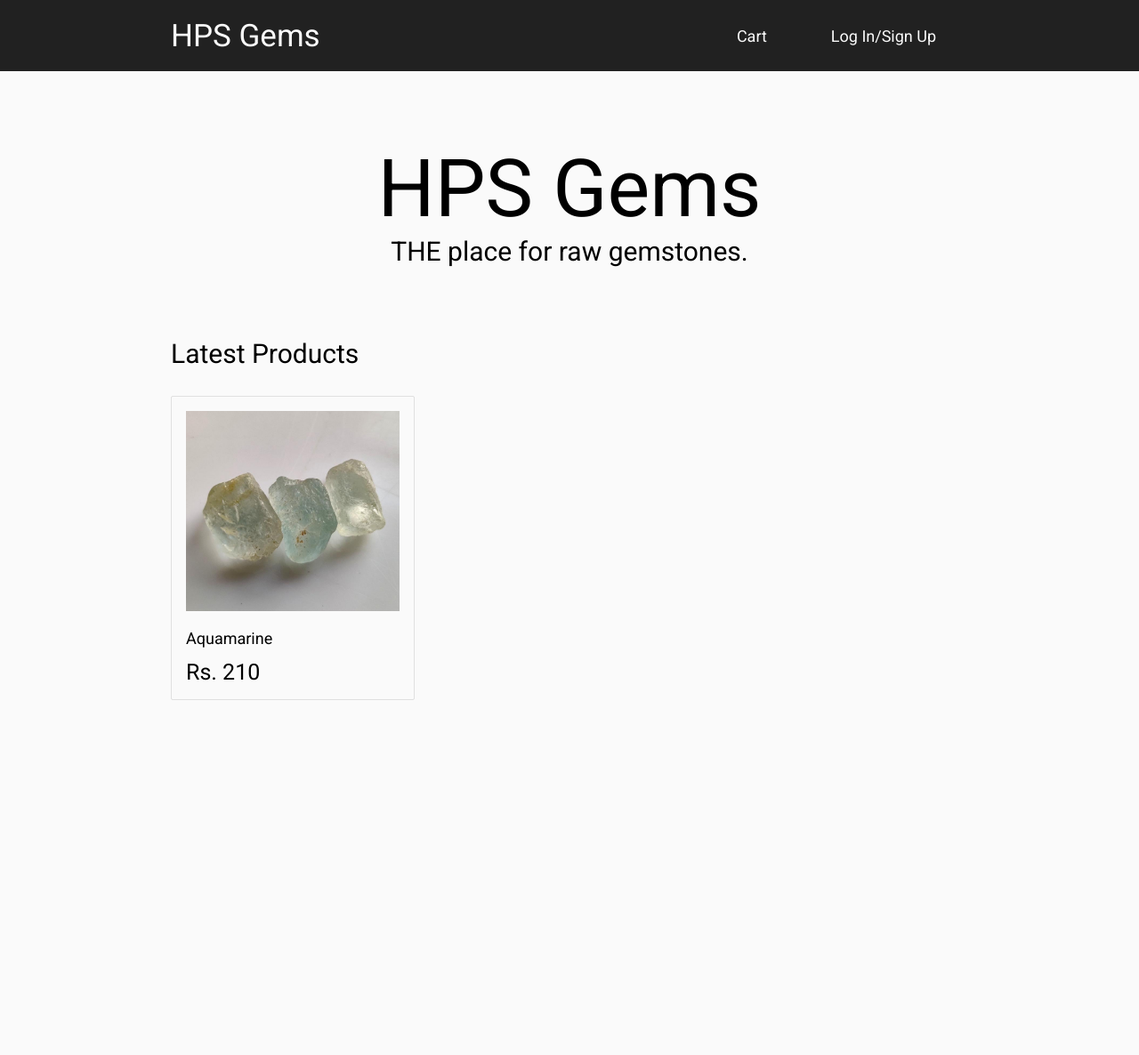
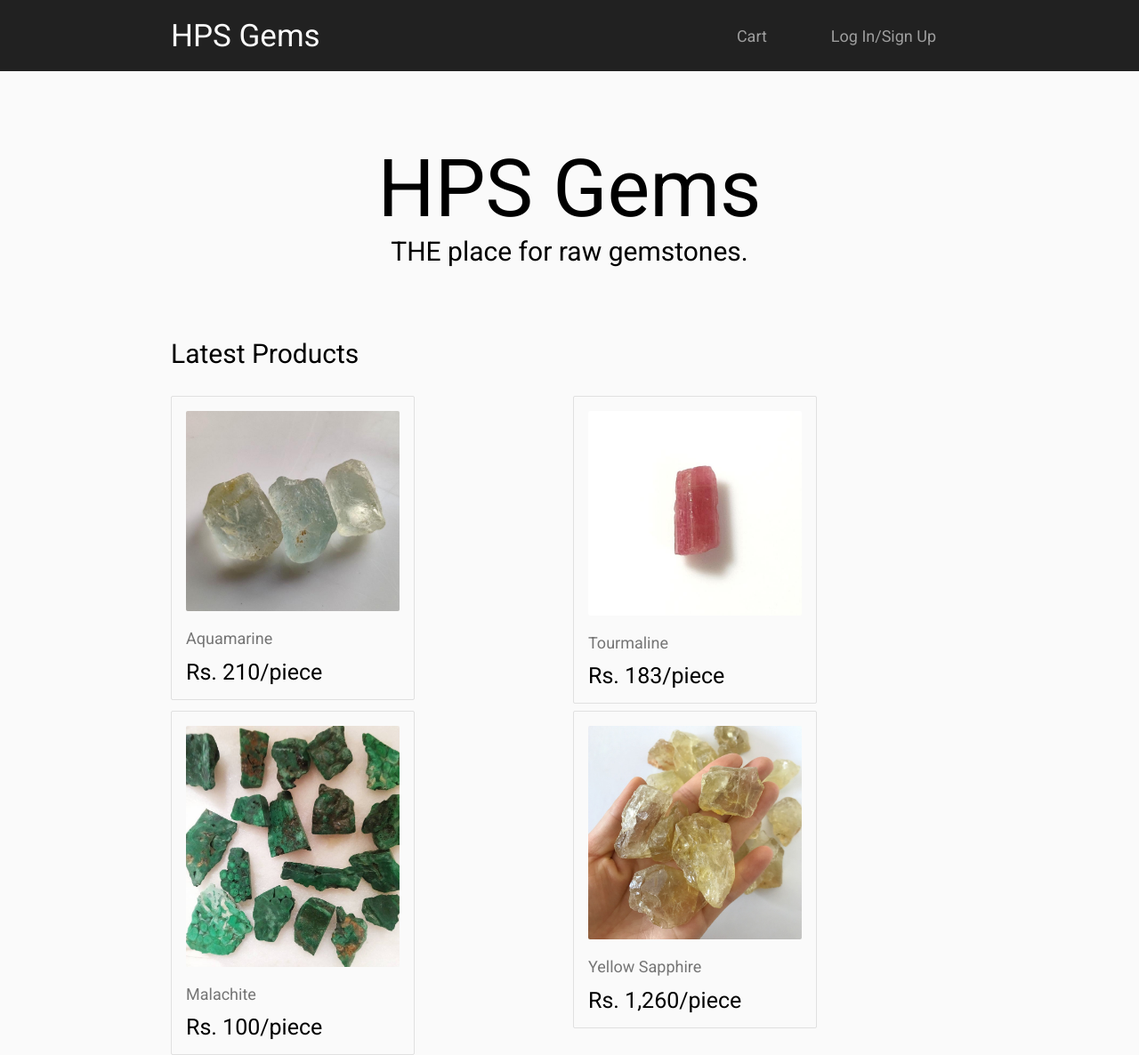
Before and after one commit to HarshKapadia2/hps-gems, a PHP site: page /home-page.html in a window 1280 px wide. Shown: the whole page at 89% size. Before the commit the page ends 787 px from the top, so only its background shows below. Run offline with PHP 8.4, Linux system fonts and the light colour scheme.

Commit message:
:sparkles: feat: Add all product cards

```diff
--- a/home-page.html
+++ b/home-page.html
@@ -35,7 +35,12 @@
 		<section id="products-section">
 			<div id="products-text">Latest Products</div>
 
-			<product-card name="Aquamarine" price="210" img="./static/img/aquamarine.jpg"></product-card>
+			<div id="product-cards">
+				<product-card name="Aquamarine" price="210" img="./static/img/aquamarine.jpg"></product-card>
+				<product-card name="Tourmaline" price="183" img="./static/img/tourmaline.jpg"></product-card>
+				<product-card name="Malachite" price="100" img="./static/img/malachite.jpg"></product-card>
+				<product-card name="Yellow Sapphire" price="1,260" img="./static/img/yellow-sapphire.jpg"></product-card>
+			</div>
 		</section>
 	</body>
 </html>
--- a/static/css/home-page.css
+++ b/static/css/home-page.css
@@ -39,13 +39,14 @@ header
 
 header a
 {
-	color: #fafafa;
+	color: #9e9e9e;
 
 }
 
 #logo
 {
 	font-size: 35px;
+	color: #fafafa;
 }
 
 ul
@@ -63,6 +64,7 @@ li
 li:hover
 {
 	background-color: #424242;
+	color: #fafafa;
 	border-radius: 2px;
 }
 
@@ -99,3 +101,11 @@ main
 	font-size: 30px;
 	padding-bottom: 1em;
 }
+
+#product-cards
+{
+	display: grid;
+	/* place-content: center center; */
+	grid-template-columns: repeat(auto-fit, minmax(300px, 1fr));
+	gap: 0.5em;
+}
--- a/static/js/product-card.js
+++ b/static/js/product-card.js
@@ -19,7 +19,8 @@ template.innerHTML = `
 		img
 		{
 			width: 15em;
-			padding: 1em;
+			margin: 1em;
+			border-radius: 2px;
 		}
 
 		.product-info
@@ -30,6 +31,12 @@ template.innerHTML = `
 		.product-title
 		{
 			font-size: 18px;
+			color: #757575;
+		}
+
+		.product-title:hover
+		{
+			text-decoration: underline;
 		}
 
 		.cost
@@ -45,7 +52,7 @@ template.innerHTML = `
 		<div class="product-info">
 			<a href="#"><div class="product-title"></div></a>
 
-			<div class="cost">Rs. <span class="product-cost"></span></div>
+			<div class="cost">Rs. <span class="product-cost"></span>/piece</div>
 		</div>
 	</div>
 `;
```
Also changed, not shown: static/img/malachite.jpg (added), static/img/tourmaline.jpg (added), static/img/yellow-sapphire.jpg (added).
